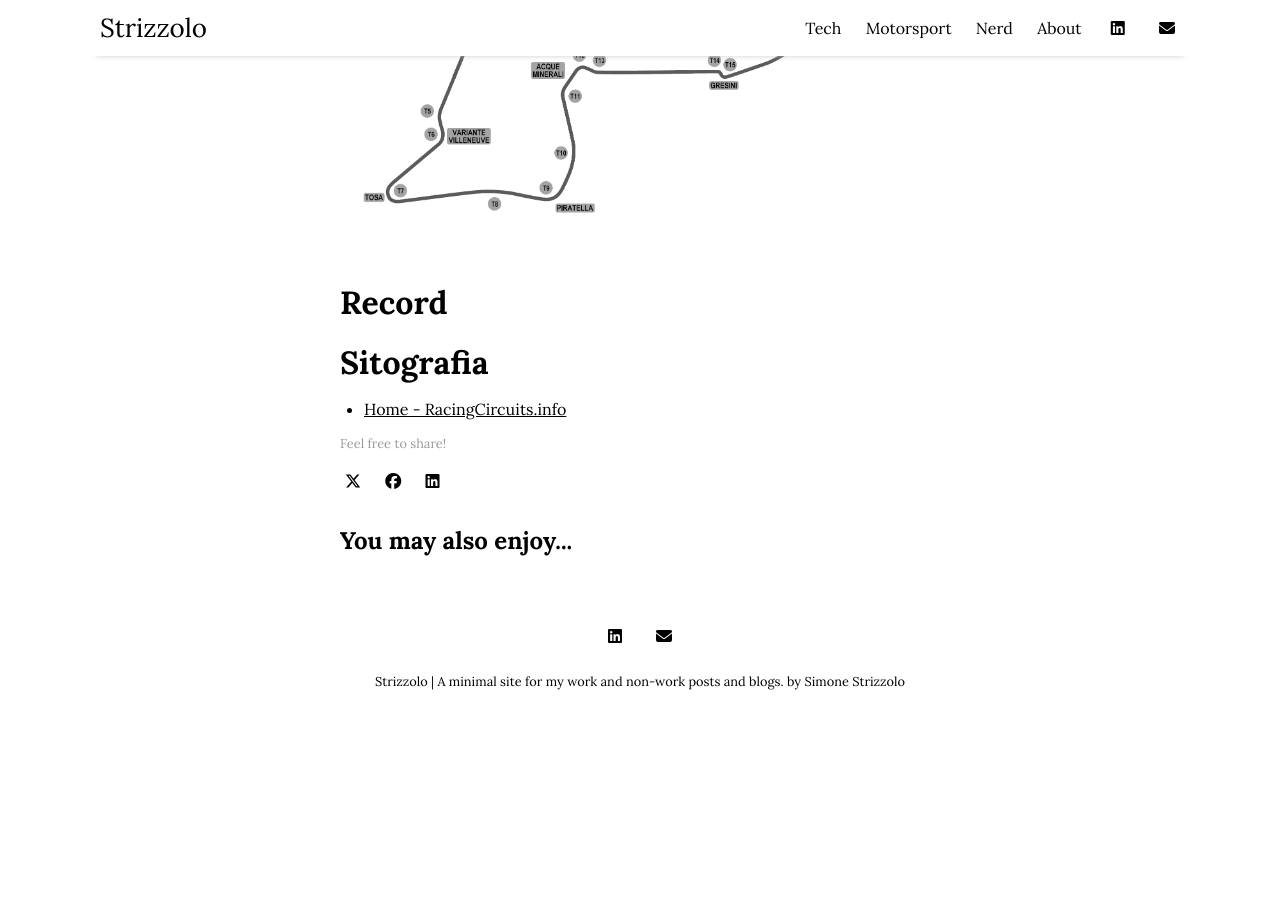
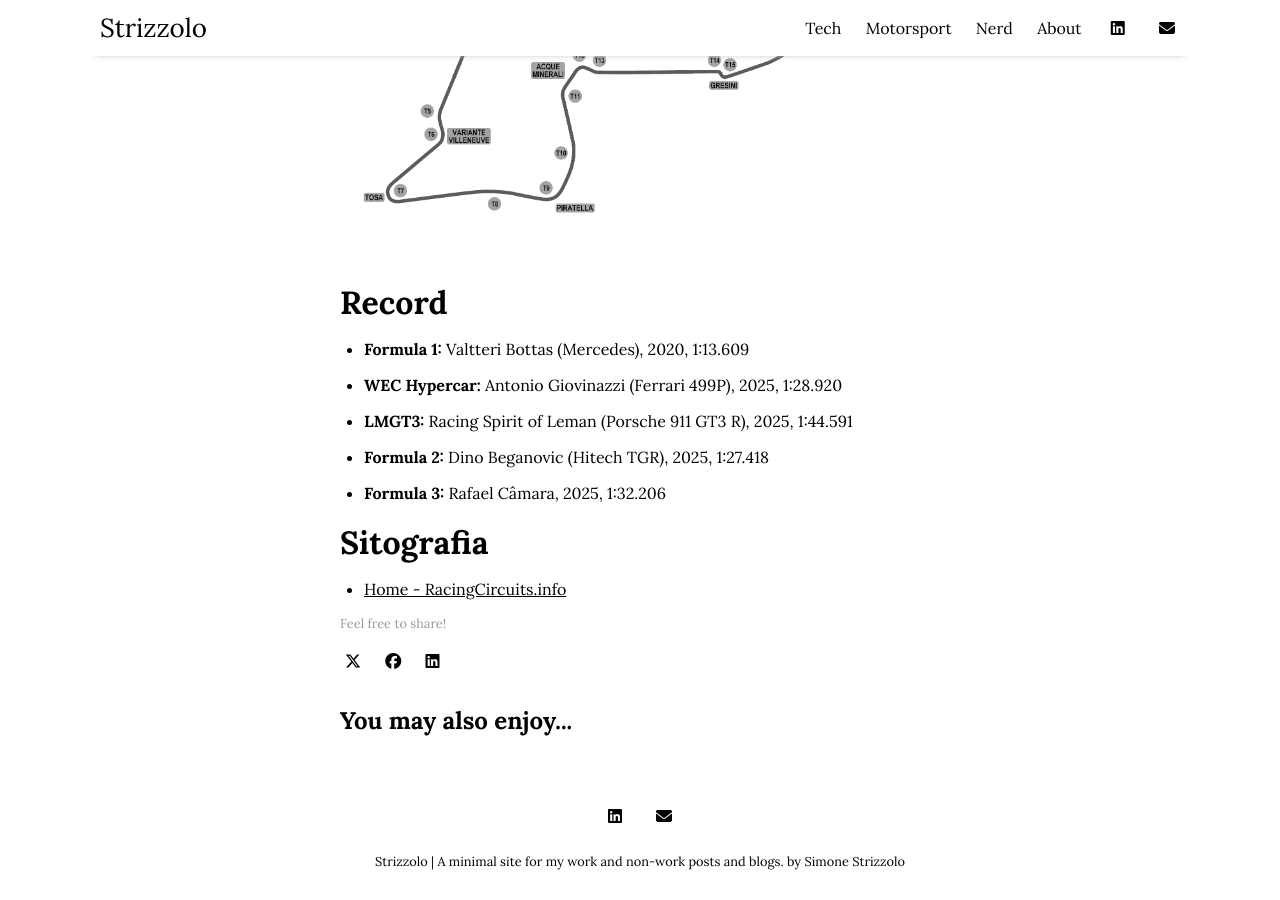
Before and after one commit to SimoneStrizzolo/simonestrizzolo.github.io, a Jekyll site: the page built from _posts/2026-05-25-imola.md, in a window 1280 px wide and 900 px high, scrolled down 3014 px. Built offline with Jekyll 4.4.1, drawn with Linux system fonts in a browser that asks for light colours; before the commit the page ends 3734 px from its top, so only the background shows below that.

Commit message:
feat: aggiunge record di qualifica per categoria al post Imola
Co-Authored-By: Claude Sonnet 4.6 <noreply@anthropic.com>

```diff
--- a/_posts/2026-05-25-imola.md
+++ b/_posts/2026-05-25-imola.md
@@ -61,11 +61,13 @@ Recentemente la Variante Alta è stata rinominata in Curva Fausto Gresini.
 
 ![Tracciato Corrente di Imola](/assets/img/imola-current-layout.png){: .invertible}
 
-
-
 # Record
 
-
+- **Formula 1:** Valtteri Bottas (Mercedes), 2020, 1:13.609
+- **WEC Hypercar:** Antonio Giovinazzi (Ferrari 499P), 2025, 1:28.920
+- **LMGT3:** Racing Spirit of Leman (Porsche 911 GT3 R), 2025, 1:44.591
+- **Formula 2:** Dino Beganovic (Hitech TGR), 2025, 1:27.418
+- **Formula 3:** Rafael Câmara, 2025, 1:32.206
 
 # Sitografia
 
```
